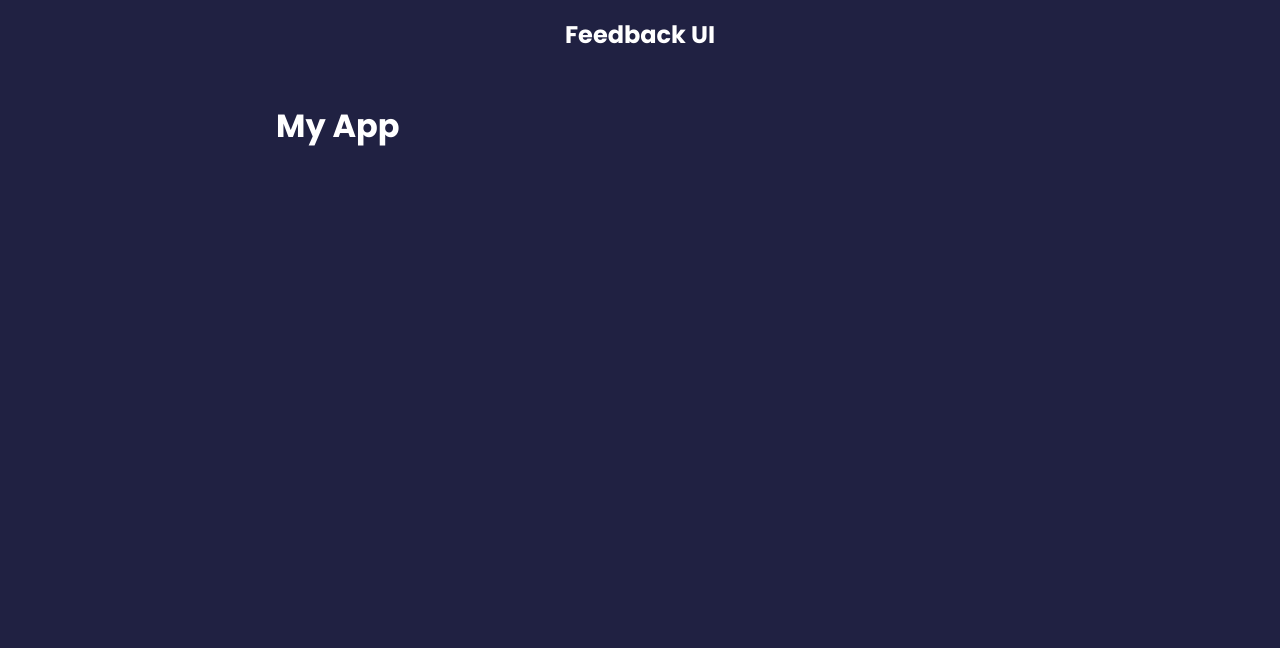
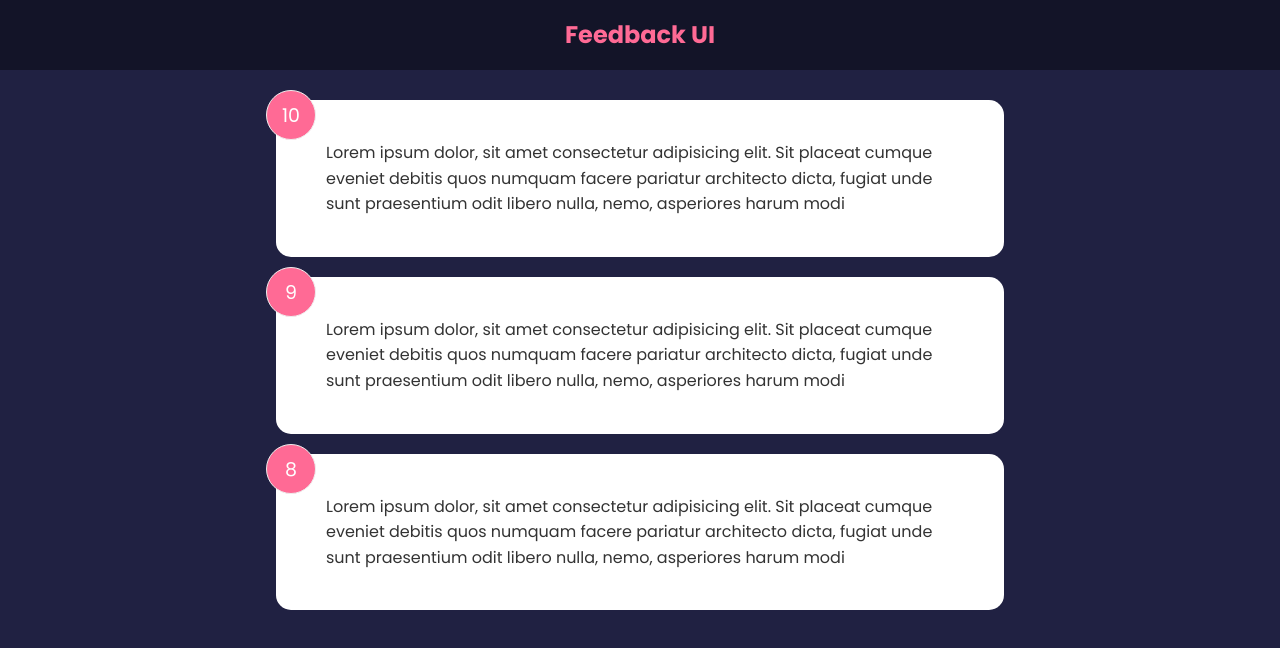
Before and after one commit to tapia1013/feedback, a React (Create React App) app: page / in a window 1280 px wide. Shown: the top 648 px of the page. Built offline with nearby package versions, Linux system fonts and the light colour scheme.

Commit message:
Card FeedbackList and FeedbackItem components

```diff
--- a/src/App.js
+++ b/src/App.js
@@ -1,12 +1,16 @@
-import React from 'react';
+import { useState } from 'react';
 import Header from './components/Header';
+import FeedbackList from './components/FeedbackList';
+import FeedbackData from './data/FeedbackData';
 
 const App = () => {
+  const [feedback, setFeedback] = useState(FeedbackData);
+
   return (
     <>
       <Header />
       <div className='container'>
-        <h1>My App</h1>
+        <FeedbackList feedback={feedback} />
       </div>
     </>
 
--- /dev/null
+++ b/src/components/FeedbackItem.jsx
@@ -0,0 +1,15 @@
+import Card from './shared/Card';
+
+function FeedbackItem({ item }) {
+
+  return (
+    <Card>
+      <div className="num-display">{item.rating}</div>
+      <div className="text-display">
+        {item.text}
+      </div>
+    </Card>
+  )
+}
+
+export default FeedbackItem;
--- /dev/null
+++ b/src/components/FeedbackList.jsx
@@ -0,0 +1,19 @@
+import React from 'react';
+import FeedbackItem from './FeedbackItem';
+
+function FeedbackList({ feedback }) {
+  // console.log(feedback);
+
+  if (!feedback || feedback.length === 0) {
+    return <p>No Feedback Yet.</p>
+  }
+  return (
+    <div className='feedback-list'>
+      {feedback.map((item) => (
+        <FeedbackItem key={item.id} item={item} />
+      ))}
+    </div>
+  )
+}
+
+export default FeedbackList;
--- a/src/components/Header.jsx
+++ b/src/components/Header.jsx
@@ -1,8 +1,13 @@
 import PropTypes from 'prop-types';
 
-const Header = ({ text }) => {
+const Header = ({ text, bgColor, textColor }) => {
+  const headerStyles = {
+    backgroundColor: bgColor,
+    color: textColor,
+  }
+
   return (
-    <header>
+    <header style={headerStyles}>
       <div className="container">
         <h2>{text}</h2>
       </div>
@@ -12,12 +17,16 @@ const Header = ({ text }) => {
 
 // default prop values
 Header.defaultProps = {
-  text: 'Feedback UI'
+  text: 'Feedback UI',
+  bgColor: 'rgba(0,0,0,0.4)',
+  textColor: '#ff6a95',
 }
 
 // type check sort of like TypeScript
 Header.propTypes = {
-  text: PropTypes.string
+  text: PropTypes.string,
+  bgColor: PropTypes.string,
+  textColor: PropTypes.string,
 }
 
 export default Header;
--- /dev/null
+++ b/src/components/shared/Card.jsx
@@ -0,0 +1,9 @@
+function Card({ children }) {
+  return (
+    <div className="card">
+      {children}
+    </div>
+  );
+}
+
+export default Card;
--- /dev/null
+++ b/src/data/FeedbackData.js
@@ -0,0 +1,19 @@
+const FeedbackData = [
+  {
+    id: 1,
+    rating: 10,
+    text: 'Lorem ipsum dolor, sit amet consectetur adipisicing elit. Sit placeat cumque eveniet debitis quos numquam facere pariatur architecto dicta, fugiat unde sunt praesentium odit libero nulla, nemo, asperiores harum modi'
+  },
+  {
+    id: 2,
+    rating: 9,
+    text: 'Lorem ipsum dolor, sit amet consectetur adipisicing elit. Sit placeat cumque eveniet debitis quos numquam facere pariatur architecto dicta, fugiat unde sunt praesentium odit libero nulla, nemo, asperiores harum modi'
+  },
+  {
+    id: 3,
+    rating: 8,
+    text: 'Lorem ipsum dolor, sit amet consectetur adipisicing elit. Sit placeat cumque eveniet debitis quos numquam facere pariatur architecto dicta, fugiat unde sunt praesentium odit libero nulla, nemo, asperiores harum modi'
+  },
+]
+
+export default FeedbackData
--- a/src/index.js
+++ b/src/index.js
@@ -1,7 +1,7 @@
 import React from 'react';
 import ReactDom from 'react-dom';
 import './index.css';
-import App from './app';
+import App from './App';
 
 ReactDom.render(
   <React.StrictMode>
```
